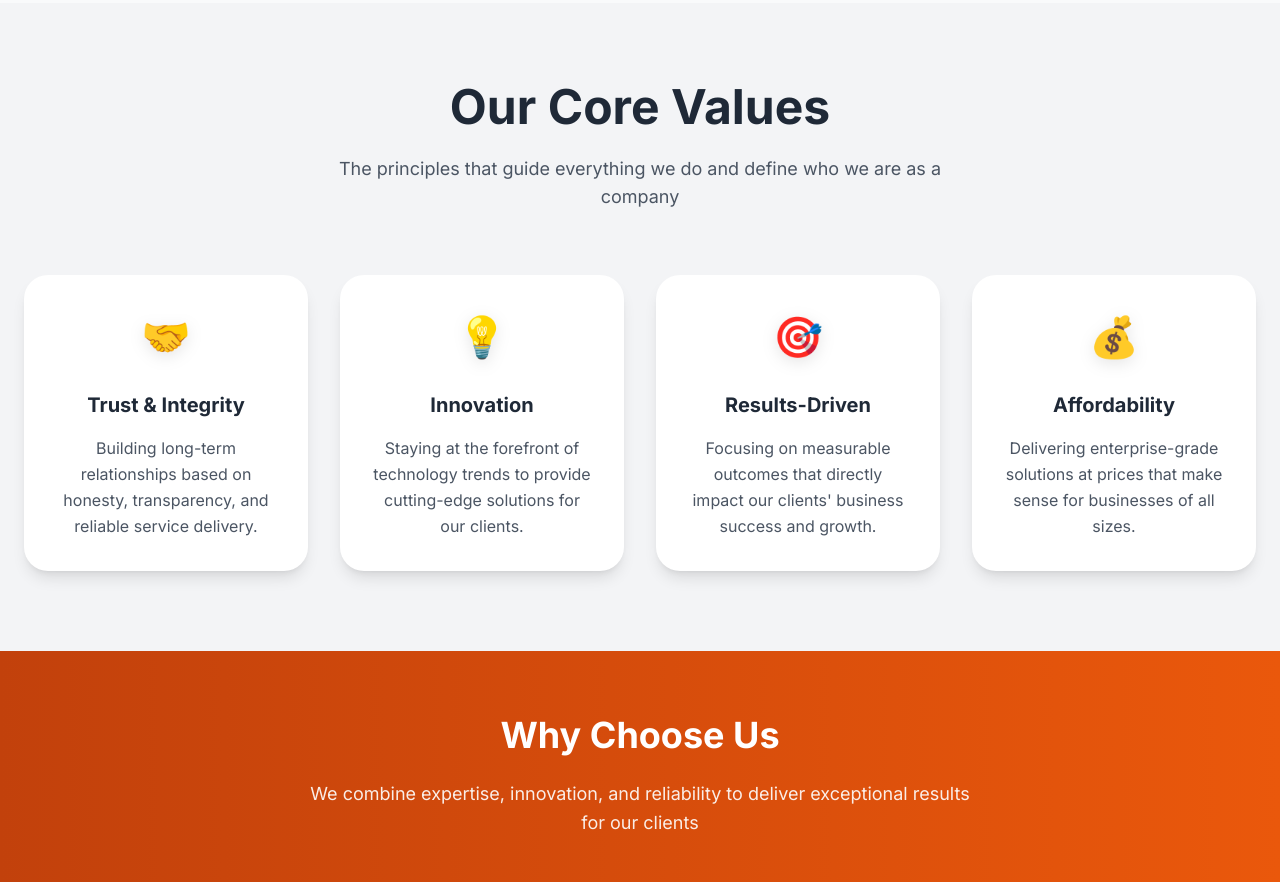
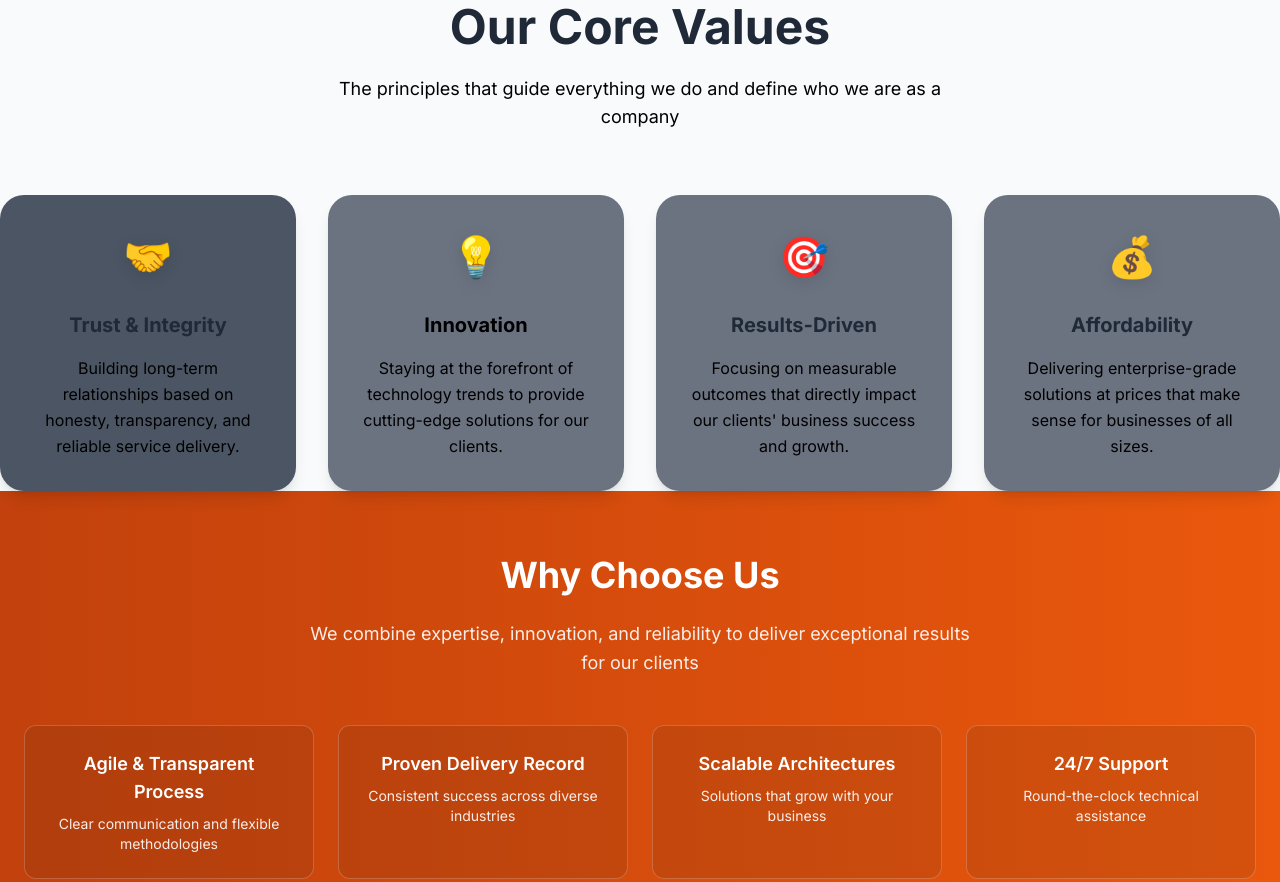
Before and after one commit to kiokonyamai1234/quad-plexus2, a plain HTML site: page About us.html in a window 1280 px wide. Shown: the part 874-1756 px from the top of the page. Drawn offline with nearby package versions, Linux system fonts and the light colour scheme.

Commit message:
Add files via upload

```diff
--- a/About us.html
+++ b/About us.html
@@ -164,7 +164,7 @@
         }
 
         .cta-item {
-            background: rgba(255, 255, 255, 0.1);
+            background: rgba(31, 30, 30, 0.1);
             padding: 1.5rem;
             border-radius: 12px;
             text-align: center;
@@ -285,11 +285,10 @@
         </section>
 
         <!-- Core Values Section -->
-        <section class="py-20 px-6 bg-gray-100">
             <div class="max-w-7xl mx-auto">
                 <div class="text-center mb-16">
                     <h2 class="text-4xl md:text-5xl font-bold text-gray-800 mb-6">Our Core Values</h2>
-                    <p class="text-lg text-gray-600 max-w-2xl mx-auto">
+                    <p class="text-lg text-black-600 max-w-2xl mx-auto">
                         The principles that guide everything we do and define who we are as a company
                     </p>
                 </div>
@@ -297,7 +296,7 @@
                 <div class="grid gap-8 grid-cols-1 md:grid-cols-2 xl:grid-cols-4">
 
                     <!-- Trust & Integrity -->
-                    <div class="bg-white rounded-3xl shadow-lg p-8 hover-lift fade-in group relative overflow-hidden">
+                    <div class="bg-gray-600 rounded-3xl shadow-lg p-8 hover-lift fade-in group relative overflow-hidden">
                         <div class="relative z-10 text-center">
                             <div class="mb-6">
                                 <div class="value-icon">🤝</div>
@@ -305,29 +304,29 @@
                             <h4 class="text-xl font-bold text-gray-800 mb-4 group-hover:text-orange-600 transition-colors duration-300">
                                 Trust & Integrity
                             </h4>
-                            <p class="text-gray-600 leading-relaxed">
+                            <p class="text-black-600 leading-relaxed">
                                 Building long-term relationships based on honesty, transparency, and reliable service delivery.
                             </p>
                         </div>
                     </div>
 
                     <!-- Innovation -->
-                    <div class="bg-white rounded-3xl shadow-lg p-8 hover-lift fade-in group relative overflow-hidden">
+                    <div class="bg-gray-500 rounded-3xl shadow-lg p-8 hover-lift fade-in group relative overflow-hidden">
                         <div class="relative z-10 text-center">
                             <div class="mb-6">
                                 <div class="value-icon">💡</div>
                             </div>
-                            <h4 class="text-xl font-bold text-gray-800 mb-4 group-hover:text-orange-600 transition-colors duration-300">
+                            <h4 class="text-xl font-bold text-black-800 mb-4 group-hover:text-orange-600 transition-colors duration-300">
                                 Innovation
                             </h4>
-                            <p class="text-gray-600 leading-relaxed">
+                            <p class="text-black-600 leading-relaxed">
                                 Staying at the forefront of technology trends to provide cutting-edge solutions for our clients.
                             </p>
                         </div>
                     </div>
 
                     <!-- Results-Driven -->
-                    <div class="bg-white rounded-3xl shadow-lg p-8 hover-lift fade-in group relative overflow-hidden">
+                    <div class="bg-gray-500 rounded-3xl shadow-lg p-8 hover-lift fade-in group relative overflow-hidden">
                         <div class="relative z-10 text-center">
                             <div class="mb-6">
                                 <div class="value-icon">🎯</div>
@@ -335,14 +334,14 @@
                             <h4 class="text-xl font-bold text-gray-800 mb-4 group-hover:text-orange-600 transition-colors duration-300">
                                 Results-Driven
                             </h4>
-                            <p class="text-gray-600 leading-relaxed">
+                            <p class="text-black-600 leading-relaxed">
                                 Focusing on measurable outcomes that directly impact our clients' business success and growth.
                             </p>
                         </div>
                     </div>
 
                     <!-- Affordability -->
-                    <div class="bg-white rounded-3xl shadow-lg p-8 hover-lift fade-in group relative overflow-hidden">
+                    <div class="bg-gray-500 rounded-3xl shadow-lg p-8 hover-lift fade-in group relative overflow-hidden">
                         <div class="relative z-10 text-center">
                             <div class="mb-6">
                                 <div class="value-icon">💰</div>
@@ -350,7 +349,7 @@
                             <h4 class="text-xl font-bold text-gray-800 mb-4 group-hover:text-orange-600 transition-colors duration-300">
                                 Affordability
                             </h4>
-                            <p class="text-gray-600 leading-relaxed">
+                            <p class="text-black-600 leading-relaxed">
                                 Delivering enterprise-grade solutions at prices that make sense for businesses of all sizes.
                             </p>
                         </div>
```
Also changed, not shown: contact us.html (+1 -3 lines).
